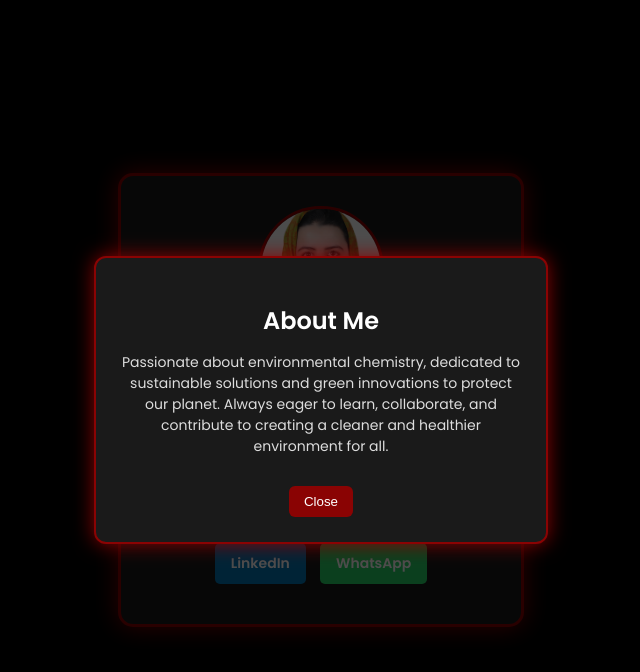
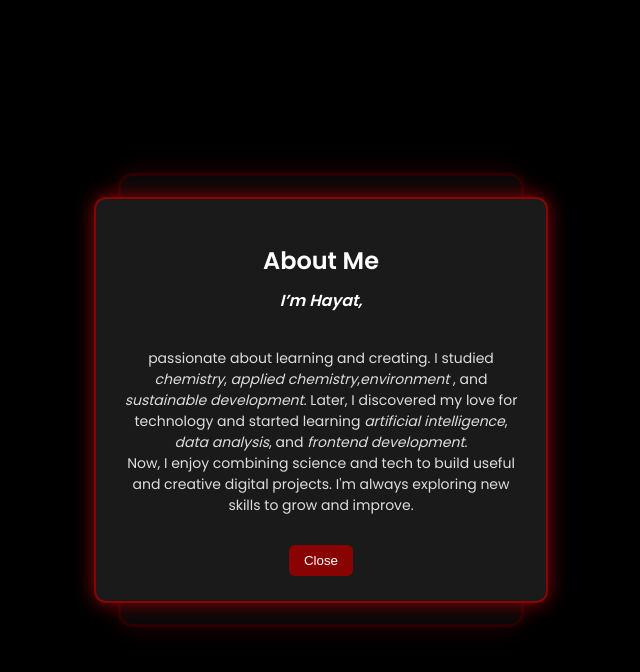
Before and after one commit to HaYaT12051992/My_Card, a plain HTML site: page my-card.html in a window 1280 px wide. Both pictures are taken after a click on the element "About Me". Shown: the whole page, without its empty margins (319-959 px from the left). Drawn offline with Linux system fonts and the light colour scheme.

Commit message:
first commit

```diff
--- a/my-card.html
+++ b/my-card.html
@@ -220,9 +220,10 @@
   <div class="popup-overlay" id="popupOverlay">
     <div class="popup">
       <h2>About Me</h2>
-      <p>
-        Passionate about environmental chemistry, dedicated to sustainable solutions and green innovations to protect our planet.
-        Always eager to learn, collaborate, and contribute to creating a cleaner and healthier environment for all.
+     <i><strong>I’m Hayat,</strong></i>
+      <p><br> passionate about learning and creating. I studied <i>chemistry</i>, <i>applied chemistry</i>,<i>environment</i> , and <i>sustainable development</i>. Later, I discovered my love for technology and started learning <i>artificial intelligence</i>, <i>data analysis</i>, and <i>frontend development</i>.
+
+<br>Now, I enjoy combining science and tech to build useful and creative digital projects. I'm always exploring new skills to grow and improve.
       </p>
       <button class="close-btn" id="closePopup">Close</button>
     </div>
```
